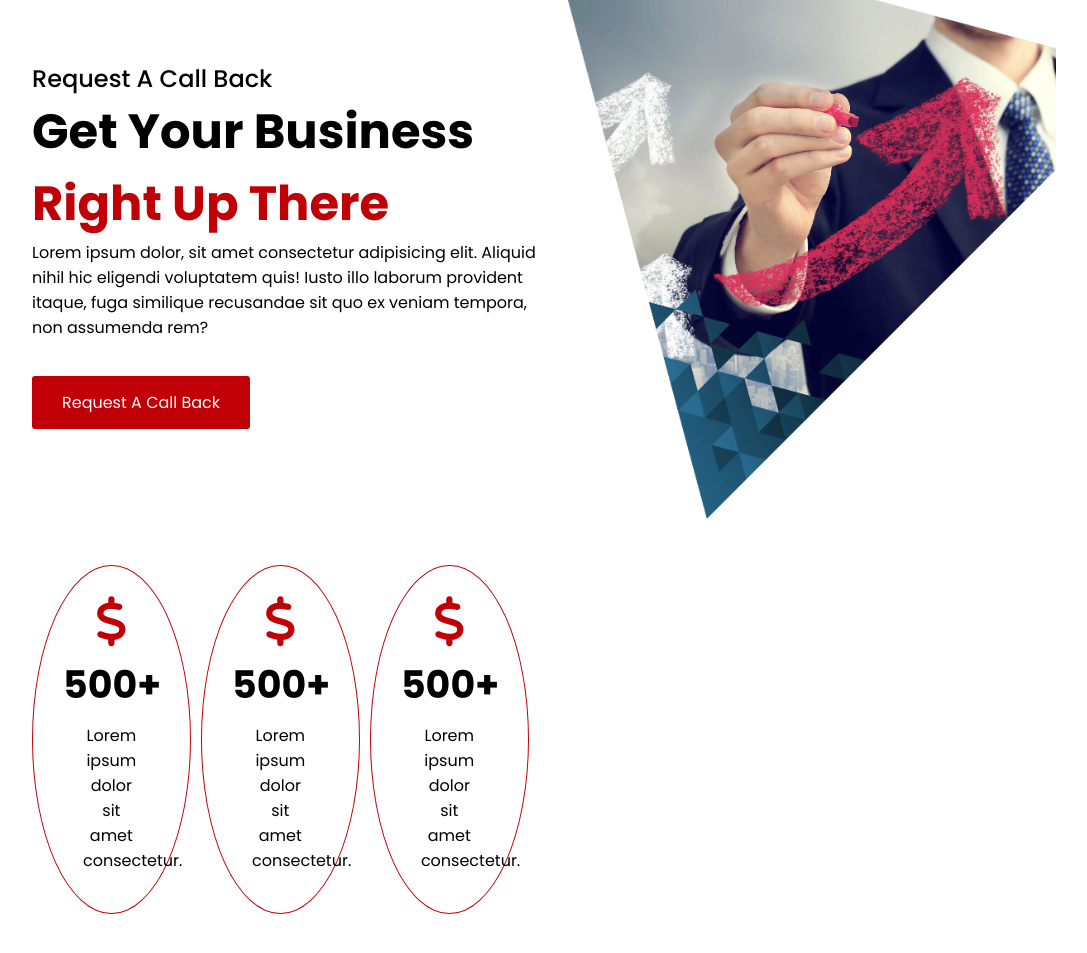
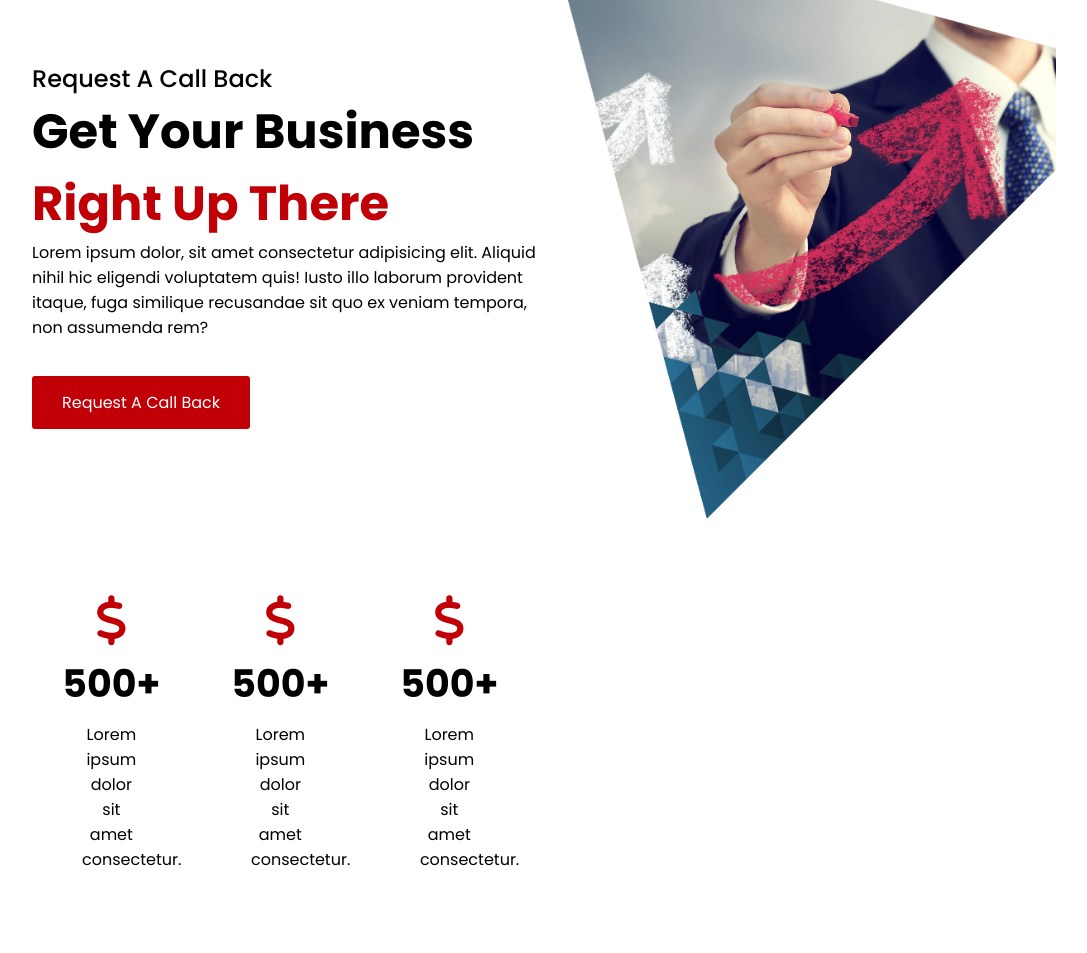
Before and after one commit to developer-rana1/consulting, a plain HTML site: page index.html in a window 1280 px wide. Shown: the part 2245-3198 px from the top of the page, without its empty margins (96-1183 px from the left). Drawn offline with Linux system fonts and the light colour scheme.

Commit message:
Update style.css

```diff
--- a/css/style.css
+++ b/css/style.css
@@ -271,7 +271,6 @@ nav {
 .call-box {
     width: 31%;
     margin-right: 2%;
-    border: 1px solid #C00006;
     padding: 30px;
     border-radius: 50%;
 }
```
